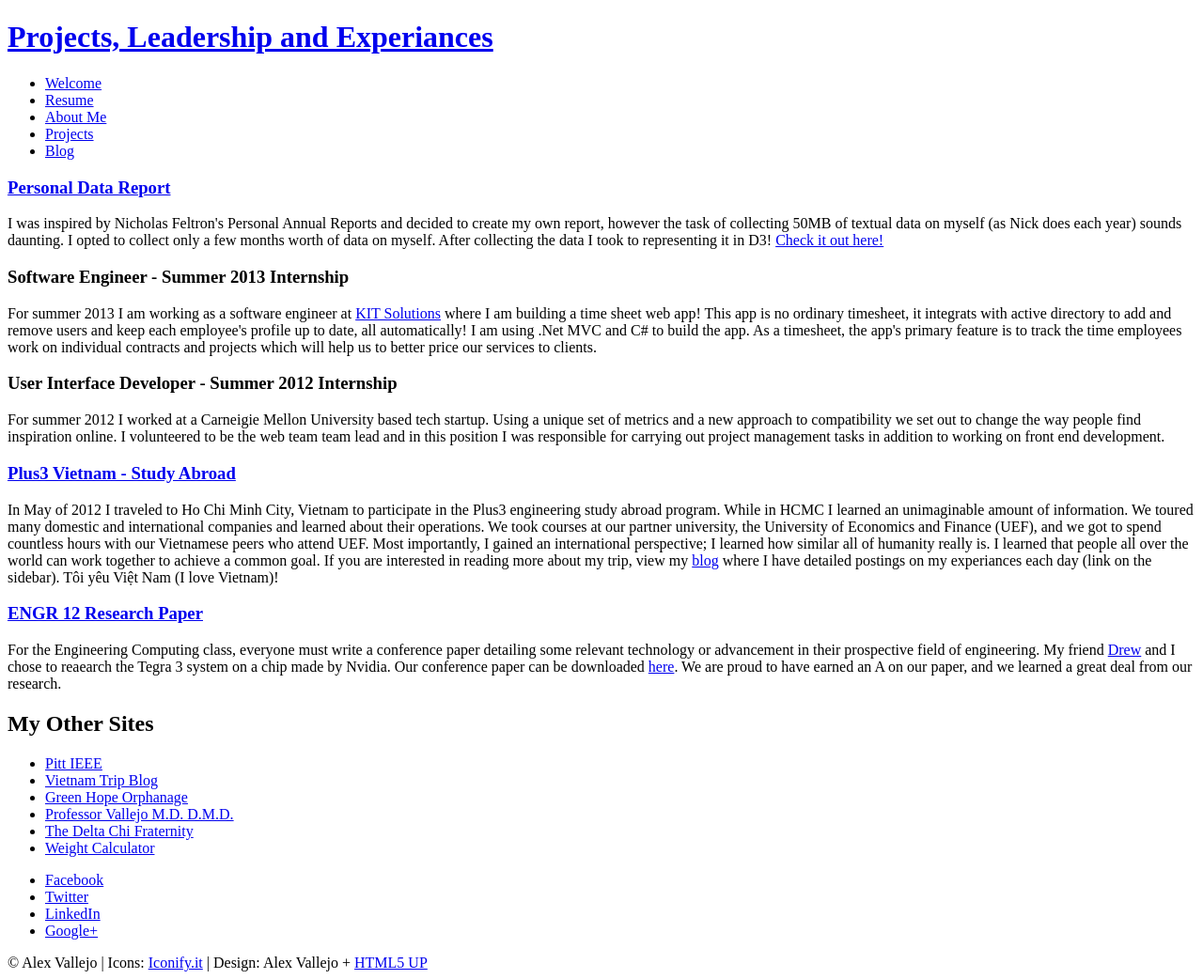
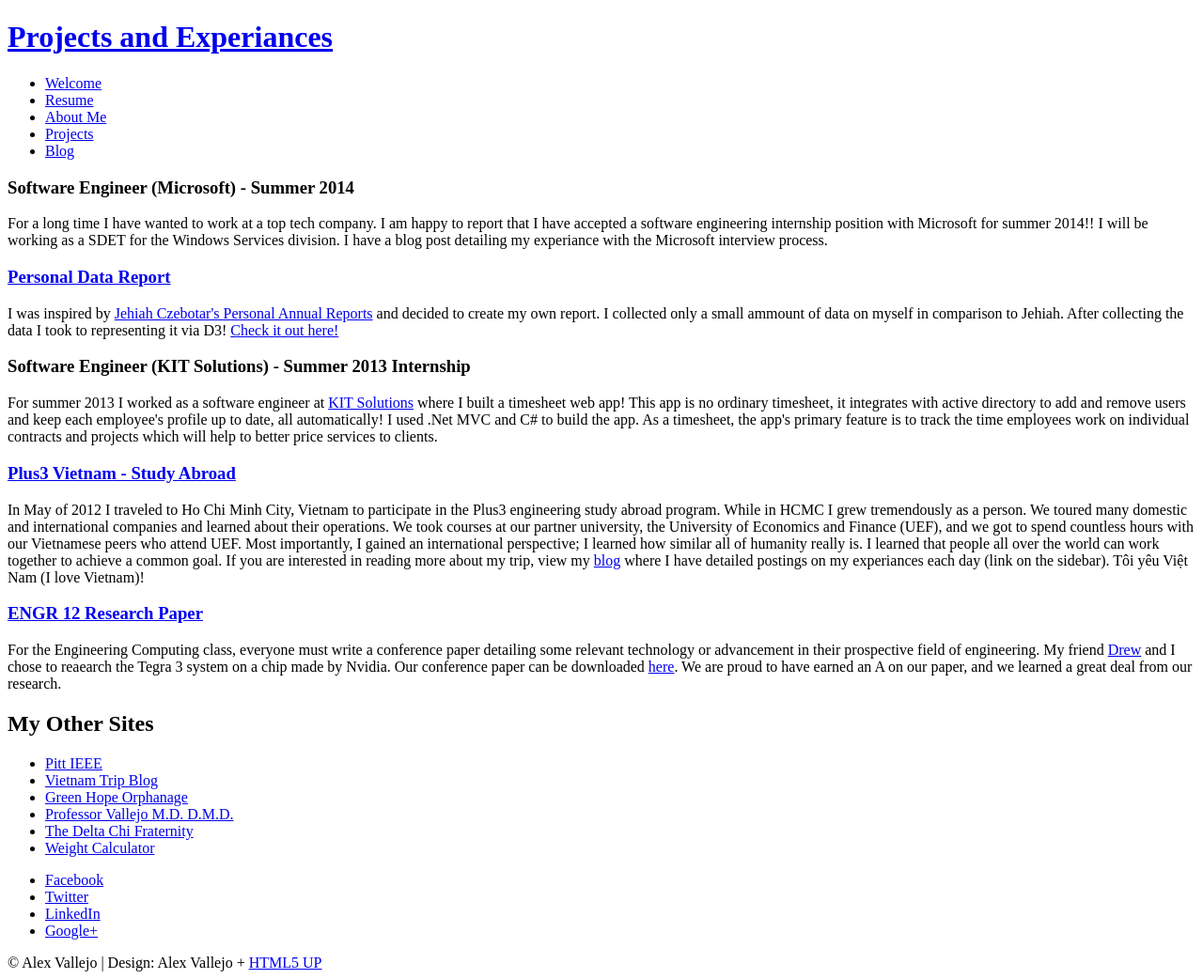
Before and after one commit to valleyjo/valleyjo.github.io, a Jekyll site: the page built from projects.html, in a window 1280 px wide. Shown: the whole page at 94% size. Built offline with Jekyll 4.4.1, drawn with Linux system fonts in a browser that asks for light colours; nearby versions of some CDN libraries; comment, search, counter and statistics services are not loaded.

Commit message:
Update body copy of about page and projects page. Remove icon source link from footer to allow for better formatting on the mobile site

```diff
--- a/_layouts/default.html
+++ b/_layouts/default.html
@@ -82,7 +82,7 @@
         <div class="row">
           <!-- Copyright -->
             <div id="copyright">
-              &copy; Alex Vallejo | Icons: <a href="http://iconify.it">Iconify.it</a> | Design: Alex Vallejo + <a href="http://html5up.net/">HTML5 UP</a>
+              &copy; Alex Vallejo | Design: Alex Vallejo + <a href="http://html5up.net/">HTML5 UP</a>
             </div>
           <!-- /Copyright -->
         </div>
--- a/projects.html
+++ b/projects.html
@@ -2,10 +2,9 @@
 layout: default
 title: Projects
 active-tab: projects
-header-text: Projects, Leadership and Experiances
+header-text: Projects and Experiances
 ---
 
-<!-- Main -->
 <div id="main-wrapper">
   <div id="main" class="container">
     <div class="row">
@@ -14,41 +13,69 @@ header-text: Projects, Leadership and Experiances
 
           <!-- Content -->
             <article class="is-page-content">
-              <section>
-                <a href="pdr.html"><h3>Personal Data Report</h3></a>
-                <p>I was inspired by Nicholas Feltron's Personal Annual Reports and decided to create my own report, however the task of collecting 50MB of textual data on myself (as Nick does each year) sounds daunting. I opted to collect only a few months worth of data on myself. After collecting the data I took to representing it in D3! <a href="pdr.html">Check it out here!</a>
+
+              <h3>Software Engineer (Microsoft) - Summer 2014</h3>
+              <p>For a long time I have wanted to work at a top tech company.
+              I am happy to report that I have accepted a software engineering
+              internship position with Microsoft for summer 2014!! I will be
+              working as a SDET for the Windows Services division. I have a blog
+              post detailing my experiance with the Microsoft interview process.
               </p>
-              </section>
-              <section>
-                <h3>Software Engineer - Summer 2013 Internship</h3>
-                <p>For summer 2013 I am working as a software engineer at <a href="http://www.kitsolutions.net/" target="_blank">KIT Solutions</a> where I am building a time sheet web app! This app is no ordinary timesheet, it integrats with active directory to add and remove users and keep each employee's profile  up to date, all automatically! I am using .Net MVC and C# to build the app. As a timesheet, the app's primary feature is to track the time employees work on individual contracts and projects which will help us to better price our services to clients.
+
+              <h3><a href="pdr.html">Personal Data Report</a></h3>
+              <p>I was inspired by <a href="http://jehiah.cz/one-two/">Jehiah
+              Czebotar's Personal Annual Reports</a> and decided to create my
+              own report. I collected only a small ammount of data on myself in
+              comparison to Jehiah. After collecting the data I took to
+              representing it via D3! <a href="pdr.html">Check it out here!</a>
               </p>
-              </section>
-              <section>
-                <h3>User Interface Developer - Summer 2012 Internship</h3>
-                <p>For summer 2012 I worked at a Carneigie Mellon University based tech startup. Using a unique set of metrics and a new approach to compatibility we set out to change the way people find inspiration online. I volunteered to be the web team team lead and in this position I was responsible for carrying out project management tasks in addition to working on front end development.
+
+              <h3>Software Engineer (KIT Solutions) - Summer 2013 Internship</h3>
+              <p>For summer 2013 I worked as a software engineer at
+              <a href="http://www.kitsolutions.net/">KIT Solutions</a> where I
+              built a timesheet web app! This app is no ordinary timesheet,
+              it integrates with active directory to add and remove users and
+              keep each employee's profile up to date, all automatically!
+              I used .Net MVC and C# to build the app. As a timesheet, the app's
+              primary feature is to track the time employees work on individual
+              contracts and projects which will help to better price services
+              to clients.
               </p>
-              </section>
-              <section>
-                <a href="http://alexvallejovietnamplus3.blogspot.com/" target="_blank"><h3>Plus3 Vietnam - Study Abroad</h3></a>
-                <p> In May of 2012 I traveled to Ho Chi Minh City, Vietnam to participate in the Plus3 engineering study abroad program. While in HCMC I learned an unimaginable amount of information. We toured many domestic and international companies and learned about their operations. We took courses at our partner university, the University of Economics and Finance (UEF), and we got to spend countless hours with our Vietnamese peers who attend UEF. Most importantly, I gained an international perspective; I learned how similar all of humanity really is. I learned that people all over the world can work together to achieve a common goal. If you are interested in reading more about my trip, view my <a href="http://alexvallejovietnamplus3.blogspot.com/" target="_blank">blog</a> where I have detailed postings on my experiances each day (link on the sidebar). Tôi yêu Việt Nam (I love Vietnam)!
+
+              <h3><a href="http://alexvallejovietnamplus3.blogspot.com/">Plus3 Vietnam - Study Abroad</a></h3>
+              <p> In May of 2012 I traveled to Ho Chi Minh City, Vietnam to
+              participate in the Plus3 engineering study abroad program. While
+              in HCMC I grew tremendously as a person. We toured many domestic
+              and international companies and learned about their operations. We
+              took courses at our partner university, the University of Economics
+              and Finance (UEF), and we got to spend countless hours with our
+              Vietnamese peers who attend UEF. Most importantly, I gained an
+              international perspective; I learned how similar all of humanity
+              really is. I learned that people all over the world can work
+              together to achieve a common goal. If you are interested in
+              reading more about my trip, view my
+              <a href="http://alexvallejovietnamplus3.blogspot.com/">blog</a>
+              where I have detailed postings on my experiances each day
+              (link on the sidebar). Tôi yêu Việt Nam (I love Vietnam)!
               </p>
-              </section>
-              <section>
-                <a href="resources/AlexVallejo_Tegra3.docx" target="_blank" ><h3>ENGR 12 Research Paper</h3></a>
-                <p>For the Engineering Computing class, everyone must write a conference paper detailing some relevant technology or advancement in their prospective field of engineering. My friend <a href="http://andrewmland.com/" target="_blank" >Drew</a> and I chose to reaearch the Tegra 3 system on a chip made by Nvidia. Our conference paper can be downloaded <a href="resources/AlexVallejo_Tegra3.docx" target="_blank" >here</a>. We are proud to have earned an A on our paper, and we learned a great deal from our research.
+
+              <h3><a href="resources/AlexVallejo_Tegra3.docx">ENGR 12 Research Paper</a></h3>
+              <p>For the Engineering Computing class, everyone must write a
+              conference paper detailing some relevant technology or advancement
+              in their prospective field of engineering. My friend
+              <a href="http://andrewmland.com/">Drew</a> and I chose to reaearch
+              the Tegra 3 system on a chip made by Nvidia. Our conference paper
+              can be downloaded <a href="resources/AlexVallejo_Tegra3.docx">here</a>.
+              We are proud to have earned an A on our paper, and we learned a
+              great deal from our research.
               </p>
-              </section>
           </article>
-          <!-- /Content -->
-
         </div>
       </div>
+
       <div class="3u">
         <div class="sidebar">
         <!-- Sidebar -->
-                  <!-- Recent Posts -->
-          <section>
         <h2 class="major"><span>My Other Sites</span></h2>
         <ul class="style2">
           <li><a href="http://www.pitt.edu/~sorc/ieee/index.html" target="_blank" >Pitt IEEE</a></li>
@@ -58,12 +85,9 @@ header-text: Projects, Leadership and Experiances
           <li><a href="http://pittdeltachi.com" target="_blank">The Delta Chi Fraternity</a></li>
           <li><a href="weightcalc.html">Weight Calculator</a></li>
         </ul>
-          </section>
-          <!-- /Recent Posts -->
         <!-- /Sidebar -->
         </div>
       </div>
     </div>
   </div>
-<!-- /Main -->
 </div>
```
Also changed, not shown: about.html (+23 -17 lines). Lines whose indentation alone changed are shown as unchanged.
